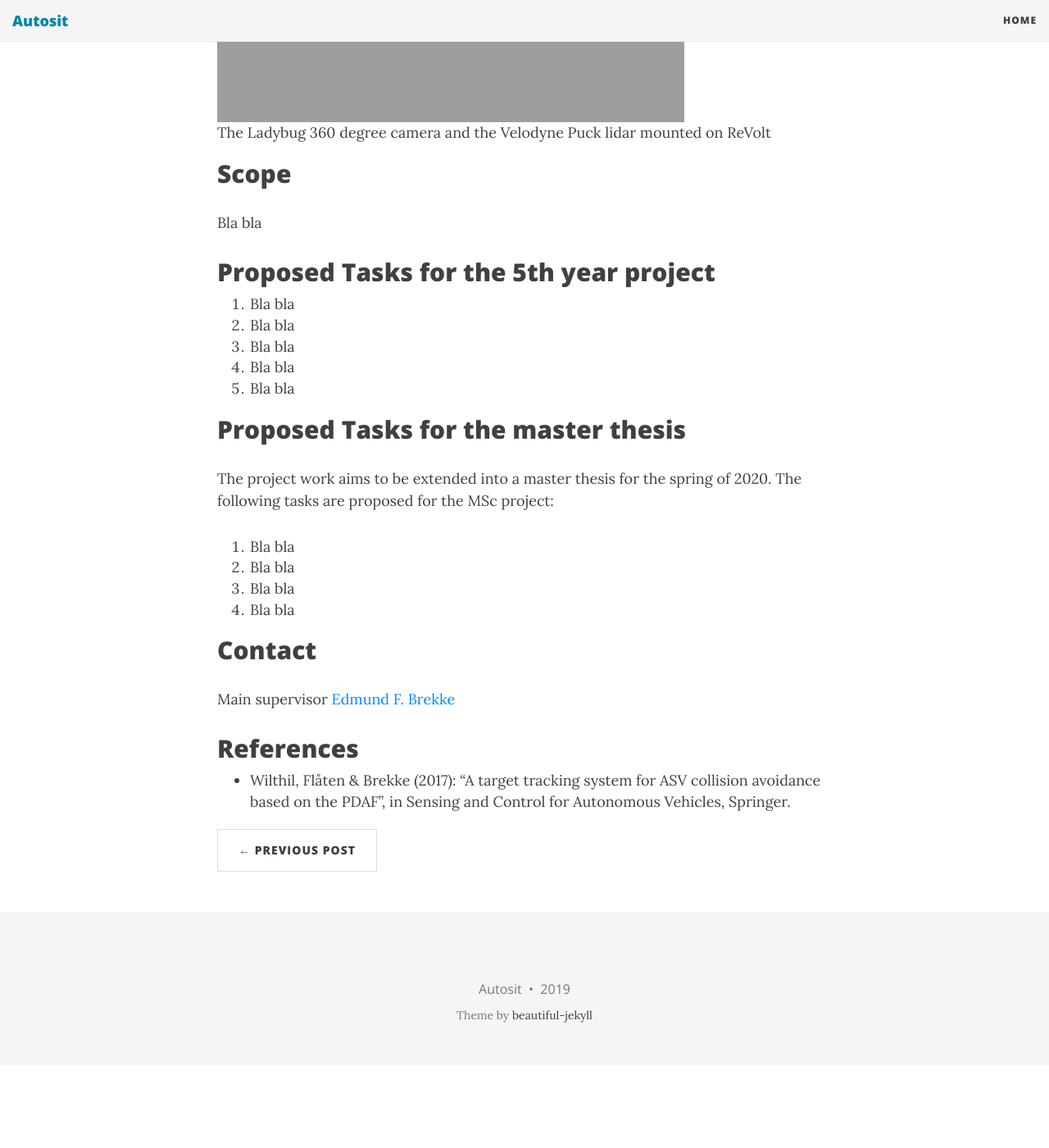
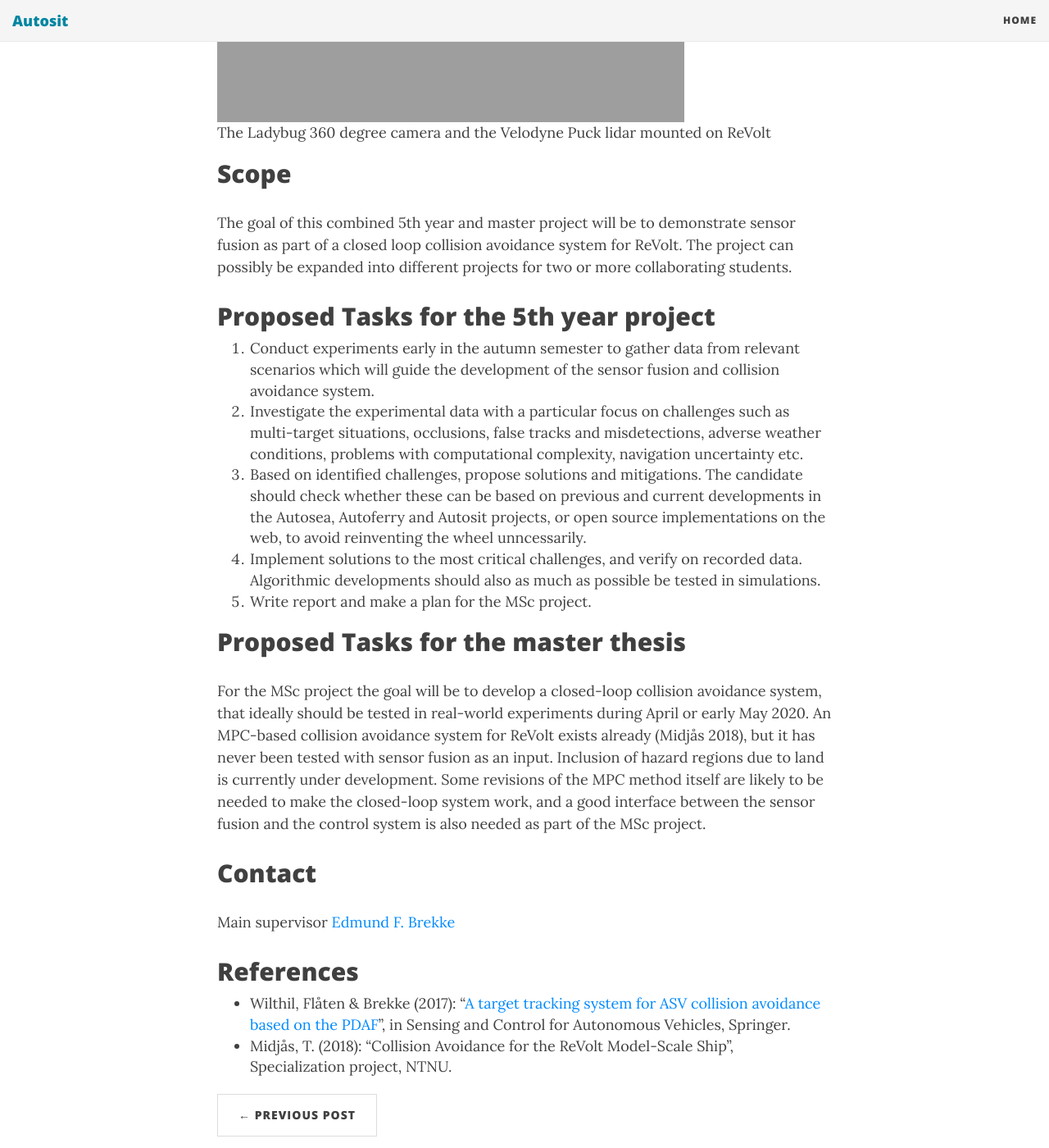
Before and after one commit to autosit/autosit.github.io, a Jekyll site: the page built from _posts/2019-04-26-revolt-sf.md, in a window 1280 px wide and 1400 px high, scrolled down 1422 px. Shown: the whole window at 82% size. Built offline with Jekyll 4.4.1, drawn with Linux system fonts in a browser that asks for light colours; nearby versions of some CDN libraries; before the commit the page ends 2721 px from its top, so only the background shows below that.

Commit message:
more on revolt sf

```diff
--- a/_posts/2019-04-26-revolt-sf.md
+++ b/_posts/2019-04-26-revolt-sf.md
@@ -18,28 +18,28 @@ This system will use convolutional neural networks for camera detection, cluster
 | The Ladybug 360 degree camera and the Velodyne Puck lidar mounted on ReVolt  |
 
 ## Scope
-Bla bla
+The goal of this combined 5th year and master project will be to demonstrate sensor fusion as part of a closed loop collision avoidance system for ReVolt.
+The project can possibly be expanded into different projects for two or more collaborating students.
 
 ## Proposed Tasks for the 5th year project
 
-1. Bla bla
-2. Bla bla
-3. Bla bla
-4. Bla bla
-5. Bla bla
+1. Conduct experiments early in the autumn semester to gather data from relevant scenarios which will guide the development of the sensor fusion and collision avoidance system.
+2. Investigate the experimental data with a particular focus on challenges such as multi-target situations, occlusions, false tracks and misdetections, adverse weather conditions, problems with computational complexity, navigation uncertainty etc.
+3. Based on identified challenges, propose solutions and mitigations. The candidate should check whether these can be based on previous and current developments in the Autosea, Autoferry and Autosit projects, or open source implementations on the web, to avoid reinventing the wheel unncessarily.
+4. Implement solutions to the most critical challenges, and verify on recorded data. Algorithmic developments should also as much as possible be tested in simulations.
+5. Write report and make a plan for the MSc project.
 
 ## Proposed Tasks for the master thesis
 
-The project work aims to be extended into a master thesis for the spring of 2020. The following tasks are proposed for the MSc project:
-
-1. Bla bla
-2. Bla bla
-3. Bla bla
-4. Bla bla
+For the MSc project the goal will be to develop a closed-loop collision avoidance system, that ideally should be tested in real-world experiments during April or early May 2020.
+An MPC-based collision avoidance system for ReVolt exists already (Midjås 2018), but it has never been tested with sensor fusion as an input. Inclusion of hazard regions due to land is currently under development. Some revisions of the MPC method itself are likely to be needed to make the closed-loop system work, and a good interface between the sensor fusion and the control system is also needed as part of the MSc project.
 
 ## Contact
 Main supervisor [Edmund F. Brekke](http://www.ntnu.no/ansatte/edmundfo)
 
 ## References
 
-* Wilthil, Flåten & Brekke (2017): "A target tracking system for ASV collision avoidance based on the PDAF", in Sensing and Control for Autonomous Vehicles, Springer.
+* Wilthil, Flåten & Brekke (2017): "[A target tracking system for ASV collision avoidance based on the PDAF]", in Sensing and Control for Autonomous Vehicles, Springer.
+* Midjås, T. (2018): "Collision Avoidance for the ReVolt Model-Scale Ship", Specialization project, NTNU.
+
+[A target tracking system for ASV collision avoidance based on the PDAF]: https://link.springer.com/book/10.1007/978-3-319-55372-6
```
